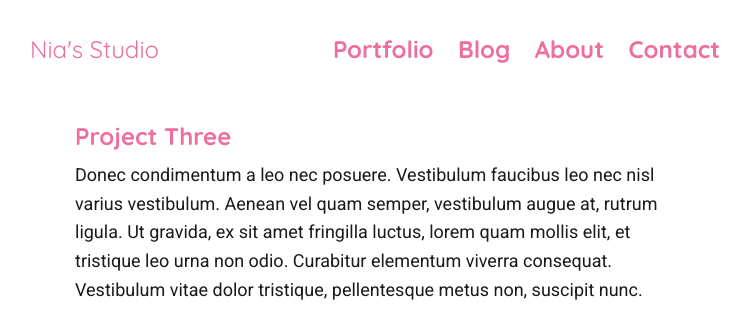
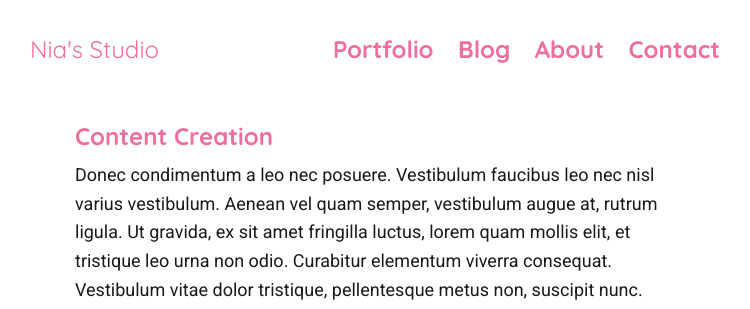
Before and after one commit to niarobles-design/niarobles-design.github.io, a Jekyll site: the page built from projects/content-creation.md, in a window 1280 px wide. Shown: the top 309 px of the page, without its empty margins (265-1015 px from the left). Built offline with Jekyll 4.4.1, drawn with Linux system fonts in a browser that asks for light colours; nearby versions of some CDN libraries.

Commit message:
feat: project 3 creation

```diff
--- a/_data/settings.yml
+++ b/_data/settings.yml
@@ -14,7 +14,7 @@ menu:
 projects:
   - { name: "Strategic UX Research", url: "strategic-ux-research" }
   - { name: "Social Media Management", url: "social-media-management" }
-  - { name: "Project Three", url: "proj-3" }
+  - { name: "Content Creation", url: "content-creation" }
   - { name: "Project Four", url: "proj-4" }
   - { name: "Project Five", url: "proj-5" }
 
--- a/projects/proj-3.md
+++ b/projects/content-creation.md
@@ -1,8 +1,8 @@
 ---
 layout: post
-title: 'Project Three'
+title: "Content Creation"
 ---
 
 Donec condimentum a leo nec posuere. Vestibulum faucibus leo nec nisl varius vestibulum. Aenean vel quam semper, vestibulum augue at, rutrum ligula. Ut gravida, ex sit amet fringilla luctus, lorem quam mollis elit, et tristique leo urna non odio. Curabitur elementum viverra consequat. Vestibulum vitae dolor tristique, pellentesque metus non, suscipit nunc. Aenean id sem eu libero sodales dignissim eget quis quam. Phasellus quis lectus ac odio convallis luctus. Praesent sed ligula ipsum. Nullam ultricies nunc nec turpis porttitor elementum. Vestibulum vitae imperdiet elit, nec mattis magna. Vestibulum id neque nec turpis ullamcorper rutrum ac non ligula. Quisque nec pellentesque diam. Vestibulum at aliquam mi, vitae fringilla quam. Suspendisse potenti.
 
-{% include image.html url="http://www.gratisography.com" image="projects/proj-3/clothes.jpg" %}
+{% include image.html url="http://www.gratisography.com" image="projects/content-creation/clothes.jpg" %}
```
Also changed, not shown: projects/social-media-management.md (+2 -0 lines), assets/img/projects/content-creation/clothes.jpg (renamed from assets/img/projects/proj-3/clothes.jpg), assets/img/projects/content-creation/thumbnail.jpg (renamed from assets/img/projects/proj-3/thumbnail.jpg), 8 other files.
